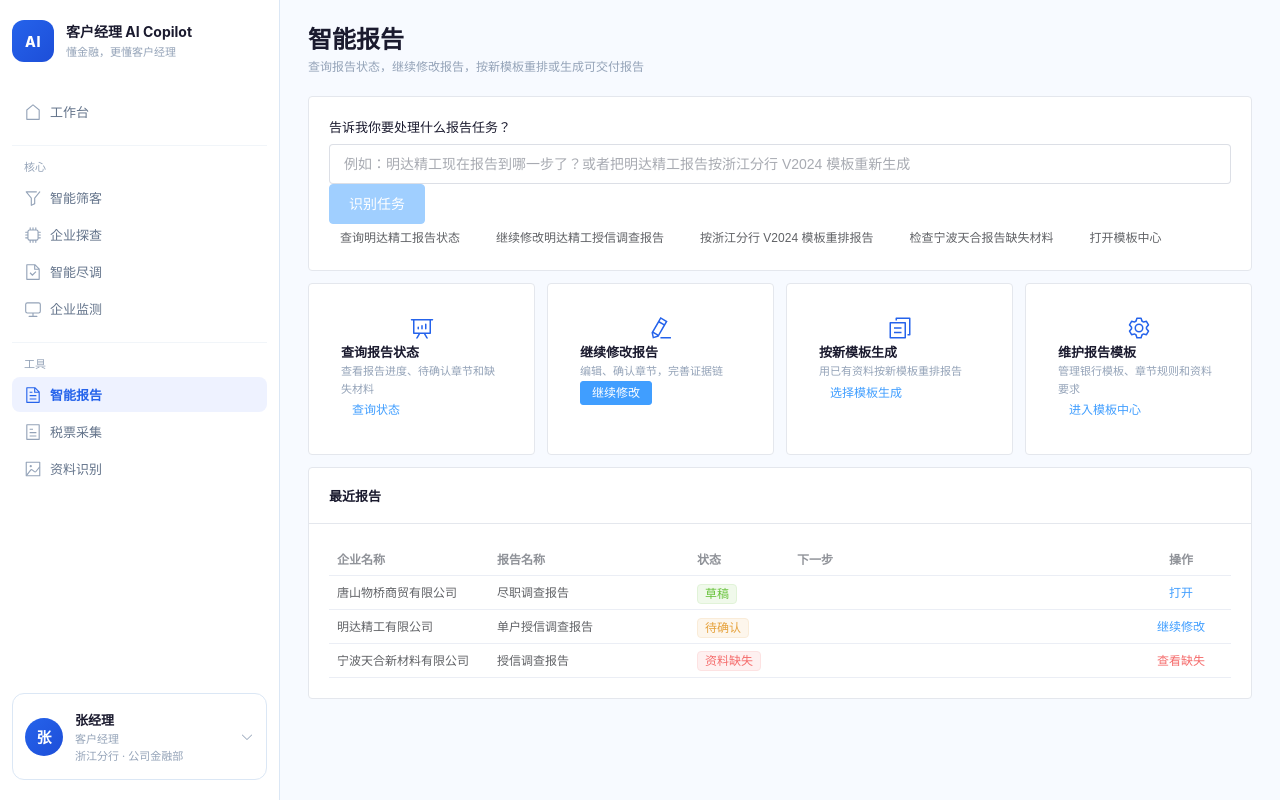
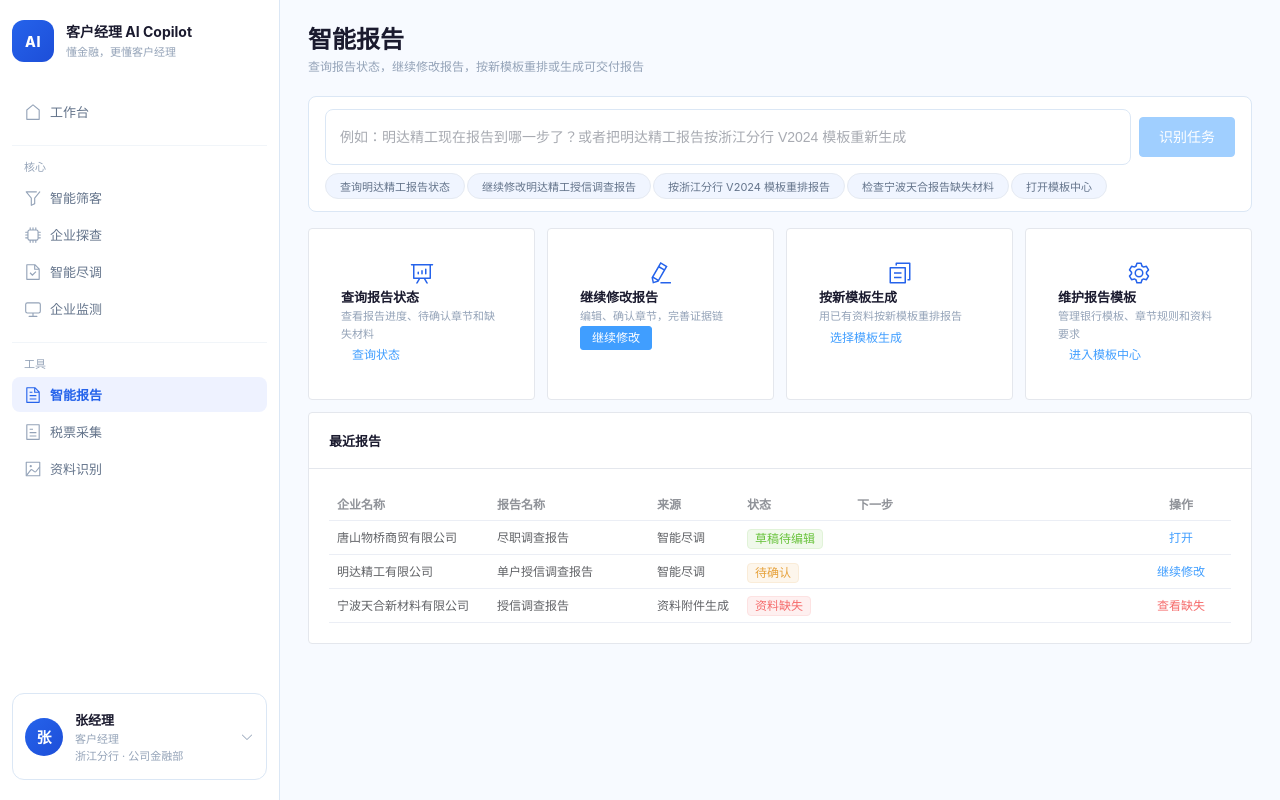
Before and after one commit to ytt0929/ai_agent, a Vue app: page /smart-report in a window 1280 px wide. Built offline with nearby package versions, Linux system fonts and the light colour scheme.

Commit message:
feat: Phase 3-D1 智能尽调与智能报告优化 - 更新详情页、智能报告、工作台及组件

```diff
--- a/src/components/AppSidebar.vue
+++ b/src/components/AppSidebar.vue
@@ -74,6 +74,7 @@
 <script setup>
 import { ref, watch } from 'vue'
 import { useRoute, useRouter } from 'vue-router'
+import { useWorkbenchAssistantStore } from '../stores/workbenchAssistant.js'
 import {
   House, DocumentChecked, Cpu, Monitor,
   Document, Filter, Tickets, Picture,
@@ -102,6 +103,9 @@ const toolItems = [
 ]
 
 function go(item) {
+  if (item.key === 'workbench') {
+    useWorkbenchAssistantStore().reset()
+  }
   activeKey.value = item.key
   router.push(item.route)
 }
--- a/src/components/workbench/artifacts/DeliverablesArtifact.vue
+++ b/src/components/workbench/artifacts/DeliverablesArtifact.vue
@@ -68,6 +68,7 @@
       <!-- 动作区 -->
       <div class="artifact-deliverables__actions">
         <el-button type="primary" @click="$emit('edit-report')">编辑报告</el-button>
+        <el-button plain type="success" @click="$emit('sync-to-report')">同步到智能报告</el-button>
         <el-button plain @click="$emit('export-report')">导出报告</el-button>
         <el-button plain @click="$emit('start-monitor')">加入监控</el-button>
       </div>
--- a/src/data/mockSmartReport.js
+++ b/src/data/mockSmartReport.js
@@ -53,14 +53,17 @@ export const reportTasks = [
     enterpriseName: '唐山物桥商贸有限公司',
     reportName: '尽职调查报告',
     source: '智能尽调',
+    dueTaskId: 'dd-ts-wq-001',
     templateId: 'credit-v2021',
-    templateName: '标准授信尽调报告',
+    templateName: '尽职调查报告',
     materialPackageId: 'MAT-004',
-    status: '草稿',
+    status: '草稿待编辑',
     pendingCount: 3,
-    materialComplete: 67,
+    materialComplete: 86,
+    chapters: 15,
+    evidenceCount: 24,
     aiNote: '税负率偏低、购销两头在外、开票收入与申报收入不一致等风险事项需重点核实',
-    updatedAt: '2026-07-02 08:40',
+    updatedAt: '2026-07-02 15:40',
     riskLevel: '中风险',
   },
   {
@@ -782,3 +785,52 @@ export function getReportContent(templateId, enterprise) {
     sections,
   }
 }
+
+/**
+ * 从智能尽调产物确认阶段创建/复用智能报告编写任务。
+ * 按 dueTaskId 或 enterpriseName + reportName 查找已有任务。
+ */
+export function createOrReuseReportTaskFromDueDiligence(payload) {
+  const { dueTaskId, enterpriseName, reportName } = payload
+
+  // 按 dueTaskId 查找
+  const existingByDue = reportTasks.find(t => t.dueTaskId === dueTaskId)
+  if (existingByDue) {
+    return { task: existingByDue, reused: true }
+  }
+
+  // 按 enterpriseName + reportName 查找
+  const existingByName = reportTasks.find(t =>
+    t.enterpriseName === enterpriseName && t.reportName === reportName
+  )
+  if (existingByName) {
+    return { task: existingByName, reused: true }
+  }
+
+  // 创建新任务
+  const now = new Date()
+  const ts = now.getFullYear() + '-' + String(now.getMonth() + 1).padStart(2, '0') + '-' +
+    String(now.getDate()).padStart(2, '0') + ' ' + String(now.getHours()).padStart(2, '0') + ':' +
+    String(now.getMinutes()).padStart(2, '0')
+
+  const newTask = {
+    id: 'RPT-DD-' + Date.now(),
+    enterpriseName: enterpriseName || '新尽调任务',
+    reportName: reportName || '尽职调查报告',
+    source: '智能尽调',
+    dueTaskId: dueTaskId || '',
+    templateId: payload.templateId || 'credit-v2021',
+    templateName: payload.templateName || '尽职调查报告',
+    materialPackageId: payload.materialPackageId || '',
+    status: '草稿待编辑',
+    pendingCount: payload.pendingCount || 3,
+    materialComplete: payload.materialComplete || 86,
+    chapters: payload.chapters || 15,
+    evidenceCount: payload.evidenceCount || 24,
+    aiNote: payload.aiNote || '',
+    updatedAt: ts,
+    riskLevel: payload.riskLevel || '中风险',
+  }
+  reportTasks.unshift(newTask)
+  return { task: newTask, reused: false }
+}
--- a/src/pages/SmartReportPage.vue
+++ b/src/pages/SmartReportPage.vue
@@ -6,17 +6,30 @@
         <p class="sr-home__subtitle">查询报告状态，继续修改报告，按新模板重排或生成可交付报告</p>
       </div>
 
-      <!-- AI 自然语言输入区 -->
-      <el-card shadow="never" class="sr-home__ai-input-card">
-        <p class="sr-home__ai-label">告诉我你要处理什么报告任务？</p>
-        <div class="sr-home__ai-input-row">
-          <el-input v-model="aiTaskInput" class="sr-home__ai-input" placeholder="例如：明达精工现在报告到哪一步了？或者把明达精工报告按浙江分行 V2024 模板重新生成" @keydown.enter.exact.prevent="handleAiTask" clearable size="large" />
-          <el-button type="primary" size="large" :disabled="!aiTaskInput.trim()" @click="handleAiTask">识别任务</el-button>
+      <!-- AI 输入任务区（参考企业探查首页视觉） -->
+      <div class="sr-home__ai-card">
+        <el-input
+          v-model="aiTaskInput"
+          class="sr-home__ai-input-el"
+          placeholder="例如：明达精工现在报告到哪一步了？或者把明达精工报告按浙江分行 V2024 模板重新生成"
+          @keydown.enter.exact.prevent="handleAiTask"
+          clearable
+          size="large"
+        />
+        <el-button
+          type="primary"
+          size="large"
+          :disabled="!aiTaskInput.trim()"
+          @click="handleAiTask"
+        >
+          识别任务
+        </el-button>
+        <div class="sr-home__ai-chips">
+          <span v-for="(chip, ci) in aiSuggestions" :key="ci" class="sr-home__chip" @click="handleAiTask(chip)">
+            {{ chip }}
+          </span>
         </div>
-        <div class="sr-home__ai-chips">
-          <el-button v-for="(chip, ci) in aiSuggestions" :key="ci" size="small" text @click="handleAiTask(chip)">{{ chip }}</el-button>
-        </div>
-      </el-card>
+      </div>
 
       <!-- 四项核心能力 -->
       <div class="sr-home__capabilities">
@@ -63,8 +76,9 @@
         </template>
         <el-table :data="reportTasks.slice(0, 3)" size="small" style="width: 100%">
           <el-table-column prop="enterpriseName" label="企业名称" width="160" />
-          <el-table-column prop="reportName" label="报告名称" width="200" />
-          <el-table-column label="状态" width="100">
+          <el-table-column prop="reportName" label="报告名称" width="160" />
+          <el-table-column prop="source" label="来源" width="90" />
+          <el-table-column label="状态" width="110">
             <template #default="{ row }">
               <el-tag size="small" :type="row.status.includes('待确认') ? 'warning' : row.status.includes('缺失') ? 'danger' : 'success'">{{ row.status }}</el-tag>
             </template>
@@ -1853,10 +1867,55 @@ function viewEvidenceFromRewrite() {
 .sr-home__subtitle { font-size: var(--font-size-sm); color: var(--text-tertiary); margin: 0; line-height: var(--line-height-relaxed); }
 
 /* AI 输入卡片 */
-.sr-home__ai-input-card { margin-bottom: var(--space-md); }
-.sr-home__ai-label { font-size: var(--font-size-body); font-weight: var(--font-weight-medium); color: var(--text-primary); margin: 0 0 var(--space-sm); }
-.sr-home__ai-input-row { margin-bottom: var(--space-2xs); }
-.sr-home__ai-chips { display: flex; flex-wrap: wrap; gap: var(--space-2xs); }
+.sr-home__ai-card {
+  display: flex;
+  flex-wrap: wrap;
+  align-items: center;
+  gap: var(--space-sm);
+  width: 100%;
+  max-width: 960px;
+  margin: 0 auto var(--space-lg) auto;
+  padding: var(--space-md) var(--space-lg);
+  background: var(--surface-card);
+  border: 1px solid var(--border-default);
+  border-radius: var(--radius-md);
+  box-shadow: none;
+}
+.sr-home__ai-input-el { flex: 1; min-width: 280px; }
+.sr-home__ai-input-el :deep(.el-input__wrapper) {
+  background: var(--surface-card);
+  border: 1px solid var(--border-default);
+  border-radius: var(--radius-md);
+  box-shadow: none;
+  padding: 8px 14px;
+}
+.sr-home__ai-input-el :deep(.el-input__wrapper.is-focus) {
+  border-color: var(--color-primary);
+  box-shadow: 0 0 0 3px rgba(37, 99, 235, 0.08);
+}
+.sr-home__ai-chips {
+  display: flex;
+  flex-wrap: wrap;
+  gap: var(--space-2xs);
+  width: 100%;
+}
+.sr-home__chip {
+  display: inline-block;
+  padding: 4px 14px;
+  background: var(--bg-subtle, #f0f5ff);
+  border: 1px solid var(--border-light);
+  border-radius: var(--radius-full);
+  font-size: var(--font-size-xs);
+  color: var(--text-secondary);
+  cursor: pointer;
+  transition: all 0.15s;
+  user-select: none;
+}
+.sr-home__chip:hover {
+  background: var(--color-primary-bg);
+  border-color: var(--color-primary);
+  color: var(--color-primary);
+}
 
 /* 四项核心能力 */
 .sr-home__capabilities { display: grid; grid-template-columns: repeat(4, 1fr); gap: var(--space-md); margin-bottom: var(--space-md); }
--- a/src/pages/WorkbenchPage.vue
+++ b/src/pages/WorkbenchPage.vue
@@ -337,17 +337,8 @@ function sendMsg() { const t = dialogInputLocal.value.trim(); if (!t) return; di
 function returnToNormal() { assistant.reset() }
 function clearChat() { assistant.reset() }
 
-// Phase 3-C: 工作台建议按钮点击（拦截尽调跳转）
+// Phase 3-C: 工作台建议按钮点击（不再跳转尽调详情页）
 function handleWorkbenchSuggestion(s) {
-  if (s.value === 'open_due_task') {
-    const id = assistant.linkedDueTaskId
-    if (id) { router.push('/due-diligence/' + id) }
-    return
-  }
-  if (s.value === 'pause_due_task') {
-    assistant.handleSuggestionClick(s)
-    return
-  }
   assistant.handleSuggestionClick(s)
 }
 </script>
```
Also changed, not shown: src/pages/DueDiligenceTaskPage.vue (+105 -2 lines), src/stores/workbenchAssistant.js (+5 -17 lines), 3 other files (tests, documents, lock files or other folders).
